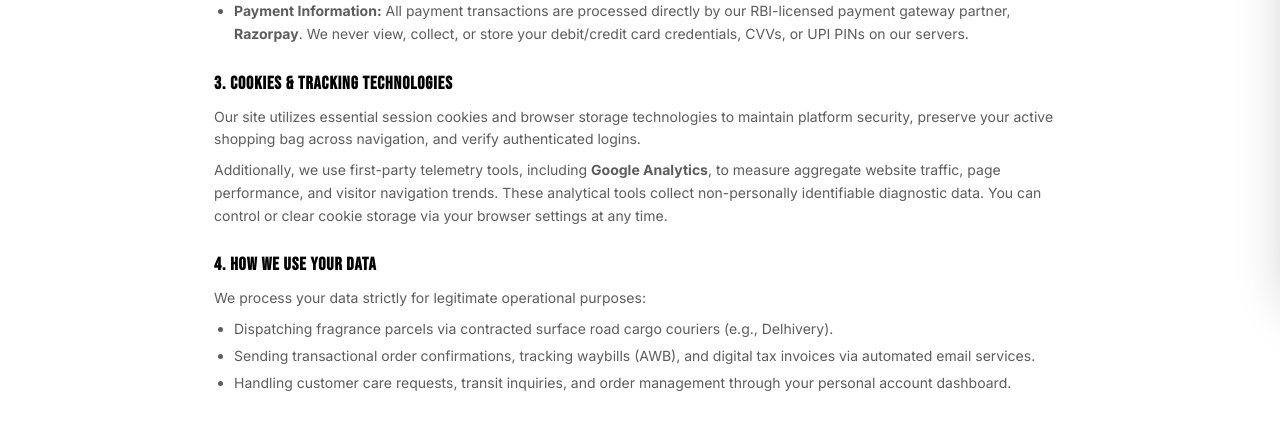
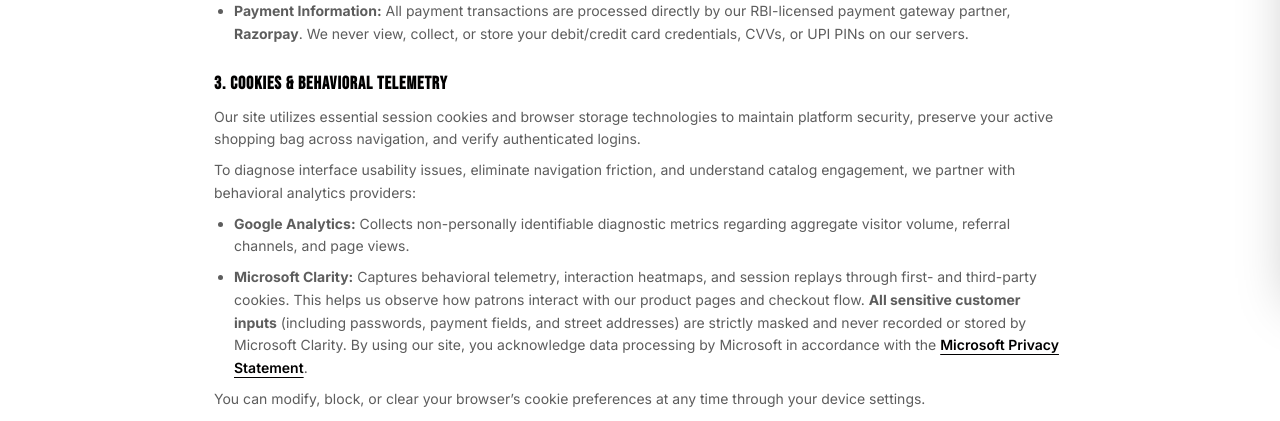
Before and after one commit to Numair777i/conscent, a Next.js app: page /privacy in a window 1280 px wide. Shown: the part 510-931 px from the top of the page. Built offline with nearby package versions, Linux system fonts and the light colour scheme; no server answers.

Commit message:
update privacy policy

```diff
--- a/src/app/privacy/page.tsx
+++ b/src/app/privacy/page.tsx
@@ -33,7 +33,7 @@ export default function PrivacyPolicyPage() {
           </p>
           <ul className="mt-2 list-disc pl-5 space-y-1">
             <li>
-              <strong>Customer & Order Details:</strong> Full name, delivery
+              <strong>Customer &amp; Order Details:</strong> Full name, delivery
               address, registered 10-digit mobile number, and email address.
             </li>
             <li>
@@ -52,7 +52,7 @@ export default function PrivacyPolicyPage() {
 
         <section>
           <h2 className="text-foreground text-lg font-bold uppercase tracking-wider">
-            3. Cookies & Tracking Technologies
+            3. Cookies &amp; Behavioral Telemetry
           </h2>
           <p className="mt-2">
             Our site utilizes essential session cookies and browser storage
@@ -60,12 +60,40 @@ export default function PrivacyPolicyPage() {
             shopping bag across navigation, and verify authenticated logins.
           </p>
           <p className="mt-2">
-            Additionally, we use first-party telemetry tools, including{" "}
-            <strong>Google Analytics</strong>, to measure aggregate website
-            traffic, page performance, and visitor navigation trends. These
-            analytical tools collect non-personally identifiable diagnostic
-            data. You can control or clear cookie storage via your browser
-            settings at any time.
+            To diagnose interface usability issues, eliminate navigation
+            friction, and understand catalog engagement, we partner with
+            behavioral analytics providers:
+          </p>
+          <ul className="mt-2 list-disc pl-5 space-y-2">
+            <li>
+              <strong>Google Analytics:</strong> Collects non-personally
+              identifiable diagnostic metrics regarding aggregate visitor
+              volume, referral channels, and page views.
+            </li>
+            <li>
+              <strong>Microsoft Clarity:</strong> Captures behavioral telemetry,
+              interaction heatmaps, and session replays through first- and
+              third-party cookies. This helps us observe how patrons interact
+              with our product pages and checkout flow.{" "}
+              <strong>All sensitive customer inputs</strong> (including
+              passwords, payment fields, and street addresses) are strictly
+              masked and never recorded or stored by Microsoft Clarity. By using
+              our site, you acknowledge data processing by Microsoft in
+              accordance with the{" "}
+              <a
+                href="https://privacy.microsoft.com/en-us/privacystatement"
+                target="_blank"
+                rel="noreferrer"
+                className="text-foreground font-semibold underline underline-offset-4 hover:text-brand"
+              >
+                Microsoft Privacy Statement
+              </a>
+              .
+            </li>
+          </ul>
+          <p className="mt-2">
+            You can modify, block, or clear your browser’s cookie preferences at
+            any time through your device settings.
           </p>
         </section>
 
@@ -94,7 +122,7 @@ export default function PrivacyPolicyPage() {
 
         <section>
           <h2 className="text-foreground text-lg font-bold uppercase tracking-wider">
-            5. Third-Party Sharing & Security
+            5. Third-Party Sharing &amp; Security
           </h2>
           <p className="mt-2">
             We do not sell, rent, or trade your personal information to
@@ -107,7 +135,7 @@ export default function PrivacyPolicyPage() {
 
         <section className="border border-border p-5 bg-card/40 rounded-lg">
           <h2 className="text-foreground text-lg font-bold uppercase tracking-wider">
-            6. Data Protection & Grievance Contact
+            6. Data Protection &amp; Grievance Contact
           </h2>
           <p className="mt-2 text-xs leading-relaxed text-muted-foreground">
             If you have questions regarding this Privacy Policy or wish to
@@ -123,7 +151,7 @@ export default function PrivacyPolicyPage() {
               110025
             </p>
             <p>
-              <strong>Privacy & Support Email:</strong>{" "}
+              <strong>Privacy &amp; Support Email:</strong>{" "}
               support@conscentfragrances.com
             </p>
             <p>
```
